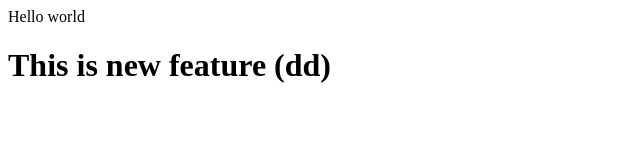
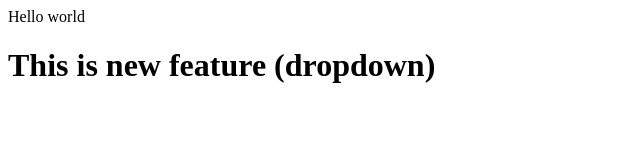
Before and after one commit to juned456/local-repo, a plain HTML site: page index.html in a window 1280 px wide. Shown: the whole page, without its empty margins (0-640 px from the left). Drawn offline with Linux system fonts and the light colour scheme.

Commit message:
added dropdown

```diff
--- a/index.html
+++ b/index.html
@@ -1,2 +1,2 @@
 <p>Hello world</p>
-<h1> This is new feature (dd)</h1>
+<h1> This is new feature (dropdown)</h1>
```
